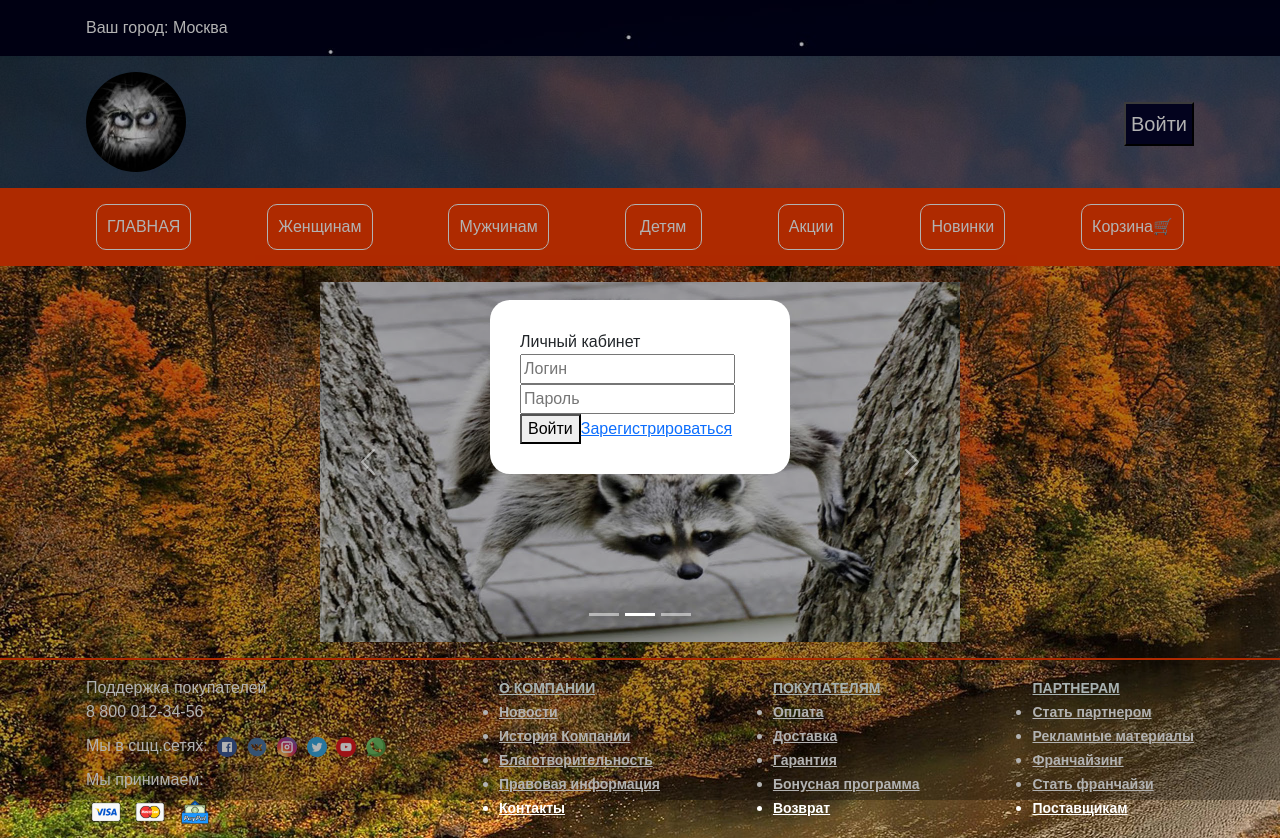
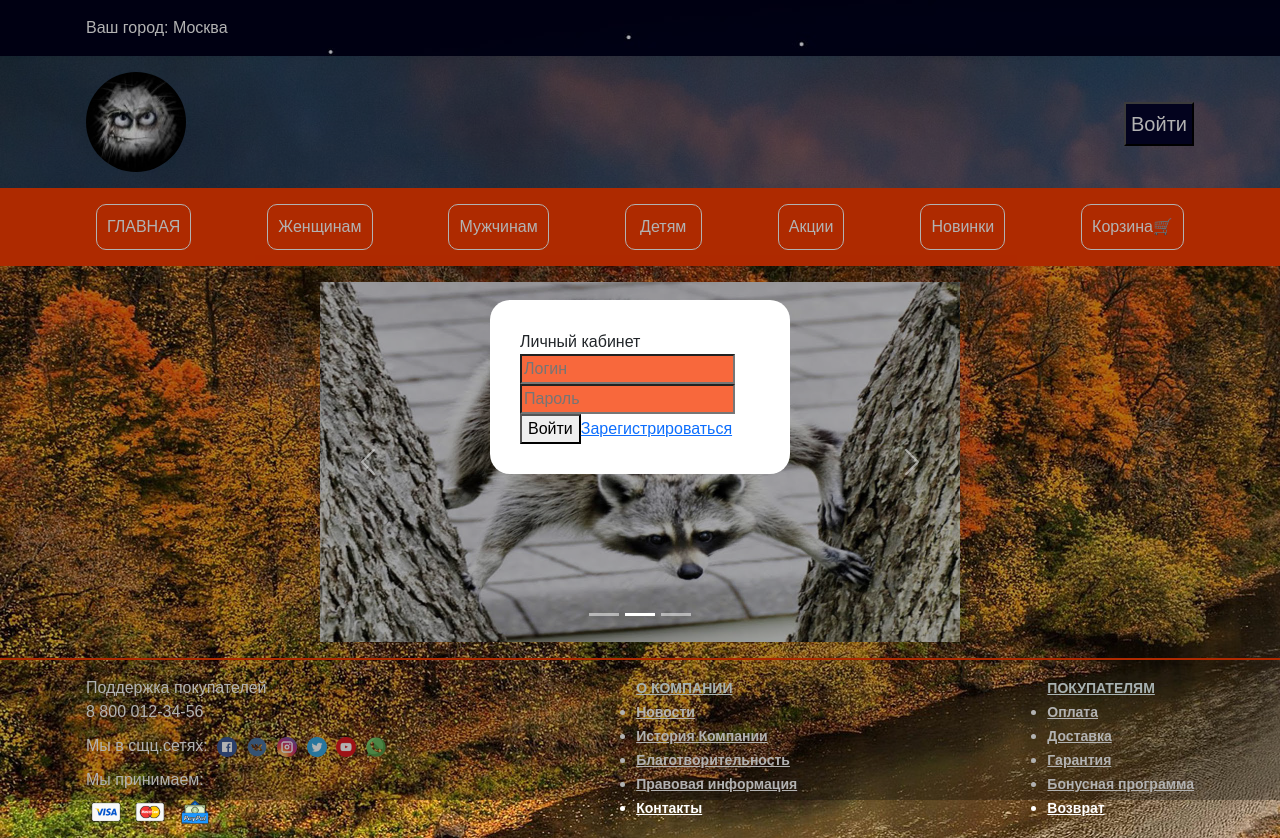
Before and after one commit to AlexandrObukhov/Project, a plain HTML site: page index.html in a window 1280 px wide. Both pictures are taken after a click on the button "Войти". Drawn offline with Linux system fonts and the light colour scheme.

Commit message:
pre@media

```diff
--- a/css/style.css
+++ b/css/style.css
@@ -318,6 +318,10 @@ img {
 	 color: #fff;
  }
 
+ input, textarea {
+	 background: #f8683c;
+ }
+
 /* footer */
 footer {
 	/* !!!!!!!!!!!!!!!!!!!!!!!!!!!!!!!!!!!! */
--- a/index.html
+++ b/index.html
@@ -94,13 +94,13 @@
 					</div>
 					<div class="carousel-inner">
 						<div class="carousel-item active">
-							<img src="images/racoon1.jpg" class="d-block w-100" alt="...">
+							<a href="product.html"><img src="images/racoon1.jpg" class="d-block w-100" alt="racoon1"></a>
 						</div>
 						<div class="carousel-item">
-							<img src="images/racoon2.jpg" class="d-block w-100" alt="...">
+							<a href="product.html"><img src="images/racoon2.jpg" class="d-block w-100" alt="racoon2"></a>
 						</div>
 						<div class="carousel-item">
-							<img src="images/racoon3.jpg" class="d-block w-100" alt="...">
+							<a href="product.html"><img src="images/racoon3.jpg" class="d-block w-100" alt="racoon3"></a>
 						</div>
 					</div>
 					<button class="carousel-control-prev" type="button" data-bs-target="#carouselExampleIndicators"
@@ -170,15 +170,7 @@
 						<li><a href="">Возврат</a></li>
 					</ul>
 				</div>
-				<div class="partners">
-					<ul><a href="">ПАРТНЕРАМ</a>
-						<li><a href="">Стать партнером</a></li>
-						<li><a href="">Рекламные материалы</a></li>
-						<li><a href="">Франчайзинг</a></li>
-						<li><a href="">Стать франчайзи</a></li>
-						<li><a href="">Поставщикам</a></li>
-					</ul>
-				</div>
+
 			</div>
 		</footer>
 	</div>
```
Also changed, not shown: catalog.html (+0 -9 lines), contacts.html (+0 -9 lines), order.html (+0 -9 lines), product.html (+0 -9 lines).
